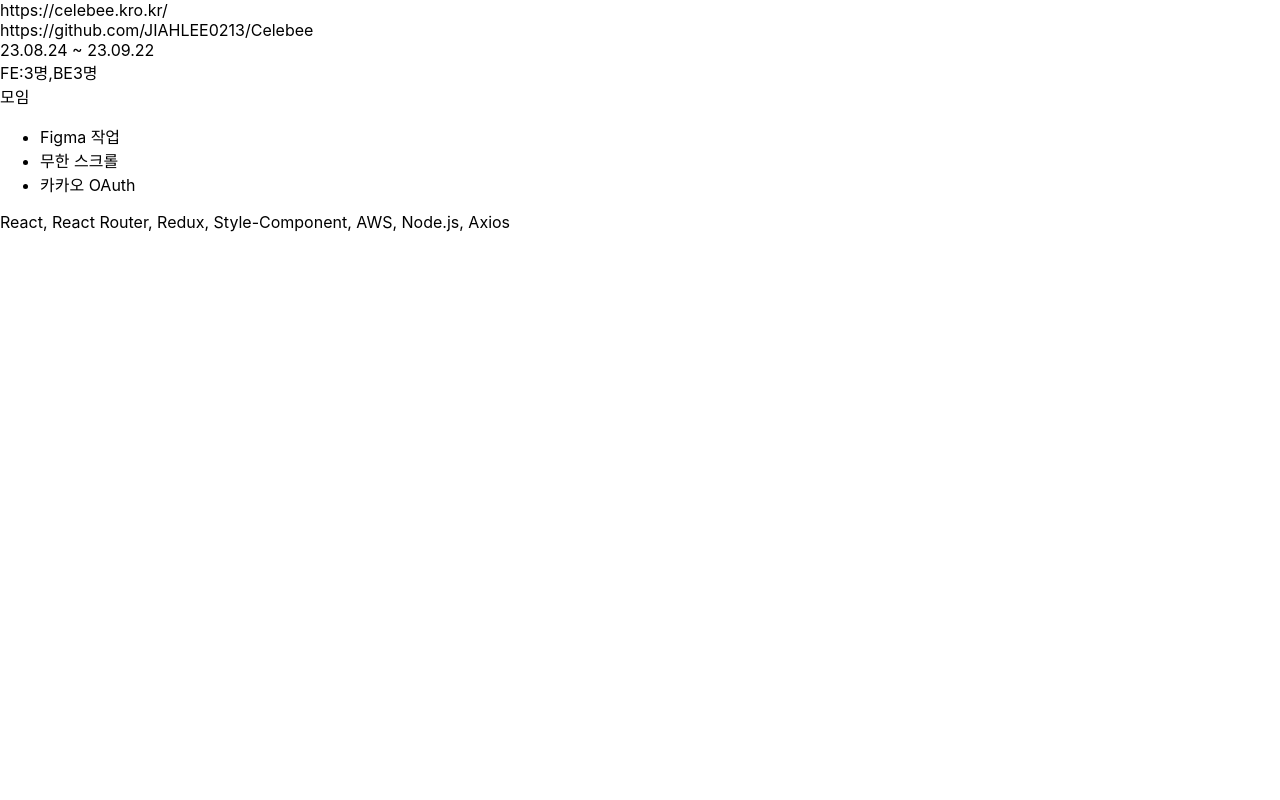
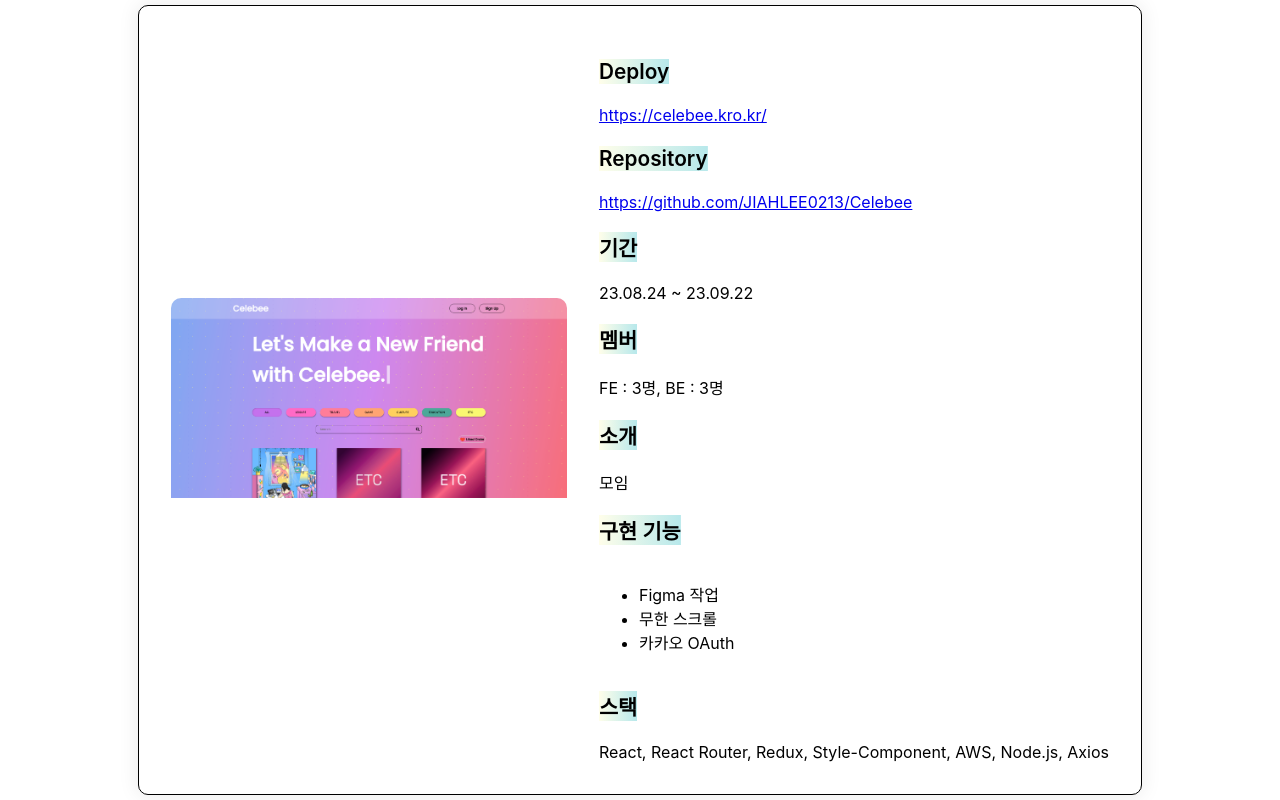
Before and after one commit to JIAHLEE0213/Portfolio, a React (Create React App) app: page / in a window 1280 px wide. Built offline with nearby package versions, Linux system fonts and the light colour scheme.

Commit message:
style:detail 컴포넌틑 css 작업 1차 완료

```diff
--- a/src/components/detail.jsx
+++ b/src/components/detail.jsx
@@ -1,13 +1,13 @@
 import React from 'react';
 import { Projects } from '../constants/projects';
+import styled from 'styled-components';
 
 export default function Detail() {
   return (
-    <div className="detail-container">
-      <div className="detail-img"></div>
-      <div className="explain-container">
+    <DetailStyle>
       {Projects.map(
         ({
+          img,
           title,
           members,
           period,
@@ -17,22 +17,98 @@ export default function Detail() {
           implement,
           stacks,
         }) => (
-            <div key={title} className="explain-box">
+          <div key={title} className="detail-container">
+            <div className="detail-img">{img}</div>
+            <div className="explain-container">
+              <div className="explain-box">
+                <DetailBox className="deploy-box">
+                  <p>Deploy</p>
+                  <a href={deploy} target="_blank" rel="noopener noreferrer">
                     <div className="explain-deploy">{deploy}</div>
+                  </a>
+                </DetailBox>
+                <DetailBox className="repository-box">
+                  <p>Repository</p>
+                  <a
+                    href={repository}
+                    target="_blank"
+                    rel="noopener noreferrer"
+                  >
                     <div className="explain-repo">{repository}</div>
+                  </a>
+                </DetailBox>
+                <DetailBox className="period-box">
+                  <p>기간</p>
                   <div className="explain-period">{period}</div>
+                </DetailBox>
+                <DetailBox className="members-box">
+                  <p>멤버</p>
                   <div className="explain-members">{members}</div>
+                </DetailBox>
+                <DetailBox className="pr-box">
+                  <p>소개</p>
                   <div className="explain-pr">{introduce}</div>
+                </DetailBox>
+                <DetailBox className="impl-box">
+                  <p>구현 기능</p>
                   <ul className="explain-impl">
                     {implement.map((item, index) => (
                       <li key={index}>{item}</li>
                     ))}
                   </ul>
+                </DetailBox>
+                <DetailBox className="stacks-box">
+                  <p>스택</p>
                   <div className="explain-stacks">{stacks}</div>
+                </DetailBox>
+              </div>
+            </div>
           </div>
         ),
       )}
-      </div>
-    </div>
+    </DetailStyle>
   );
 }
+
+const DetailStyle = styled.div`
+  display: flex;
+  justify-content: center;
+  align-items: center;
+  height: 100vh;
+  .detail-container {
+    display: flex;
+    flex-direction: row;
+    align-items: center;
+    border: 1px black solid;
+    box-shadow: 0px 0px 20px 1px rgba(0, 0, 0, 0.08);
+    border-radius: 10px;
+    padding: 2rem;
+  }
+  .explain-container {
+    margin-left: 2rem;
+    align-items: center;
+  }
+  img {
+    width: 100%;
+    height: 200px;
+    border-radius: 10px 10px 0px 0px;
+  }
+`;
+
+const DetailBox = styled.div`
+  display: flex;
+  flex-direction: column;
+  p {
+    font-size: 1.3rem;
+    font-weight: 600;
+    background-image: linear-gradient(
+      90deg,
+      rgba(255, 254, 234, 1),
+      rgba(183, 232, 235, 1)
+    );
+    background-position: bottom;
+    background-size: 100%;
+    background-repeat: no-repeat;
+    width: fit-content;
+  }
+`;
--- a/src/constants/projects.jsx
+++ b/src/constants/projects.jsx
@@ -9,7 +9,7 @@ export const Projects = [
     title: 'Celebee',
     subtitle:
       '나와 같은 관심사를 가진 친구를 찾기 위해 모임 생성 및 참여를 할 수 있는 페이지를 개발하였습니다.',
-    members: 'FE:3명,BE3명',
+    members: 'FE : 3명, BE : 3명',
     period: '23.08.24 ~ 23.09.22',
     deploy: 'https://celebee.kro.kr/',
     repository: 'https://github.com/JIAHLEE0213/Celebee',
```
Lines whose indentation alone changed are shown as unchanged.
